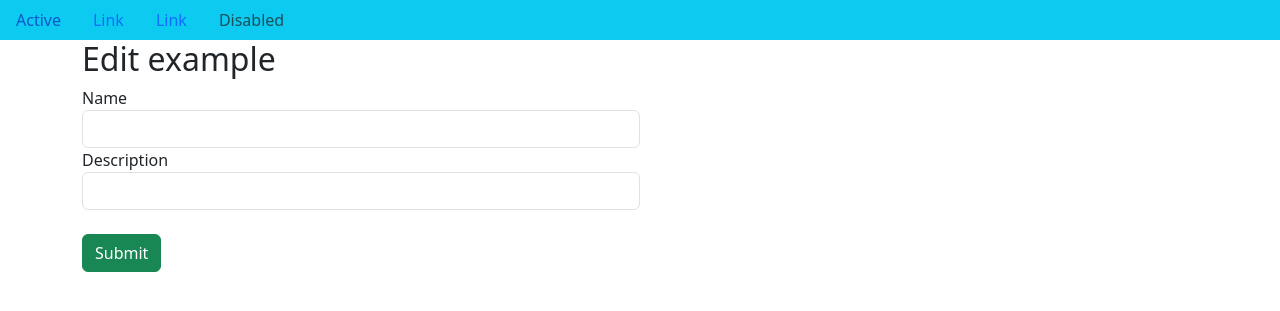
After one commit to DiegoMurillo7536/django-example-crud, a Django app: template deforestation/apps/example/templates/edit_example.html in a window 1280 px wide. The commit adds this page. Shown: the top 311 px of the page. Run offline with Django 5.2, Linux system fonts and the light colour scheme; the template is opened without the code that fills it, so the values that code supplies are empty.

Commit message:
feat(Example): Edit functionality

```diff
--- /dev/null
+++ b/deforestation/apps/example/templates/edit_example.html
@@ -0,0 +1,20 @@
+{% extends 'base.html' %}
+{% block title %} Example{% endblock %}
+{% block body %}
+<div class='col-md-6 col-md-offset-3'>
+    <h2>Edit example</h2>
+    <form action='/edit_example/{{ example.id }}/' method='post'>
+        {% csrf_token %}
+        <div class='form-group'>
+            <label for='name'>Name</label>
+            <input type='text' class='form-control' name='name' id='name' value='{{ example.name }}'>
+        </div>
+        <div class='form-group'>
+            <label for='description'>Description</label>
+            <input type='text' class='form-control' name='description' id='description' value='{{ example.description }}'>
+        </div>
+        <br>
+        <button type='submit' class='btn btn-success'>Submit</button>
+    </form>
+</div>
+{% endblock %}
--- a/deforestation/apps/example/templates/manage_example.html
+++ b/deforestation/apps/example/templates/manage_example.html
@@ -24,6 +24,7 @@
         <table class='table table-bordered'>
             <thead>
                 <tr>
+                    <th>#</th>
                     <th>Name</th>
                     <th>Description</th>
                     <th>Actions</th>
@@ -32,10 +33,11 @@
             <tbody>
                 {% for example in examples %}
                 <tr>
+                    <td>{{ forloop.counter }}</td>
                     <td>{{ example.name }}</td>
                     <td>{{ example.description }}</td>
                     <td class='text-center'>
-                        <a href='/edit_example/{{ example.id }}/' class='btn btn-primary'>Edit</a>
+                        <a href='/edit_example_view/{{ example.id }}/' class='btn btn-primary'>Edit</a>
                         <a href='/delete_example/{{ example.id }}/' class='btn btn-danger'>Delete</a>
                     </td>
                 </tr>
--- a/deforestation/apps/example/urls.py
+++ b/deforestation/apps/example/urls.py
@@ -4,6 +4,7 @@ from . import views
 urlpatterns = [
     path('', views.home),
     path('add_example/', views.add_example),
+    path('edit_example_view/<int:id>/', views.edit_example_view),
     path('edit_example/<int:id>/', views.edit_example),
     path('delete_example/<int:id>/', views.delete_example),
 ]
--- a/deforestation/apps/example/views.py
+++ b/deforestation/apps/example/views.py
@@ -17,6 +17,10 @@ def add_example(request):
             return redirect('/')
         examples = Example.objects.all()
         return render(request, 'manage_example.html', {'examples': examples})
+def edit_example_view(request, id):
+    example = Example.objects.get(id=id)
+    return render(request, 'edit_example.html', {'example': example})
+
 def edit_example(request, id):
     example = Example.objects.get(id=id)
     if request.method == 'POST':
```
